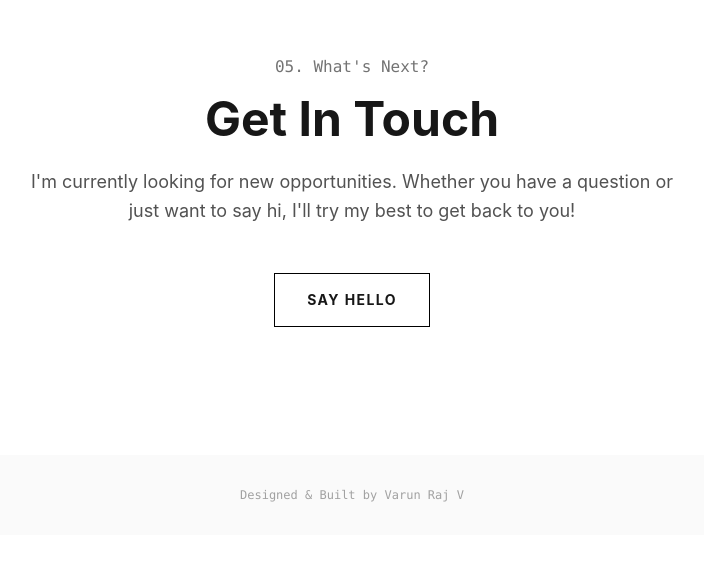
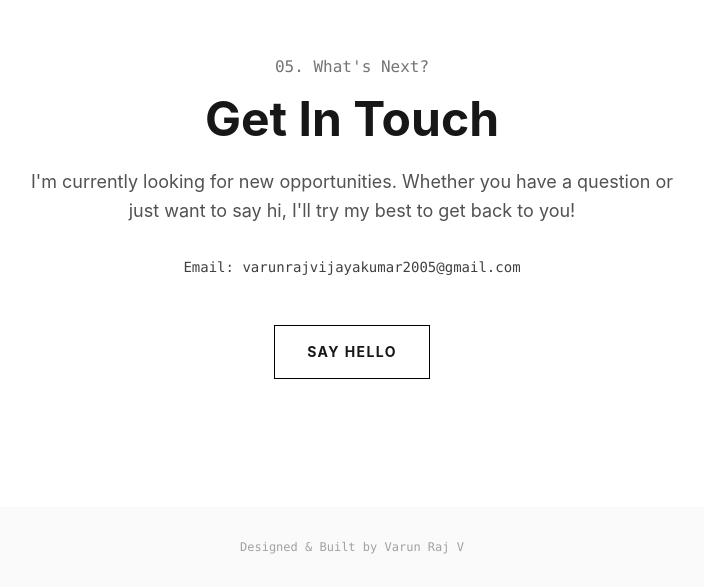
Before and after one commit to VarunRajV28/portfolio, a React (Vite) app: page / in a window 1280 px wide. Shown: the part 3157-3744 px from the top of the page, without its empty margins (288-992 px from the left). Before the commit the page ends 3692 px from the top, so only its background shows below. Built offline with nearby package versions, Linux system fonts and the light colour scheme.

Commit message:
Add email display in contact section

```diff
--- a/src/App.tsx
+++ b/src/App.tsx
@@ -457,9 +457,12 @@ const App: React.FC = () => {
           >
             <p className="text-neutral-500 font-mono mb-4">05. What's Next?</p>
             <h2 className="text-5xl font-bold mb-6">Get In Touch</h2>
-            <p className="text-neutral-600 text-lg mb-12 leading-relaxed">
+            <p className="text-neutral-600 text-lg mb-8 leading-relaxed">
               I'm currently looking for new opportunities. Whether you have a question or just want to say hi, I'll try my best to get back to you!
             </p>
+            <div className="mb-12 text-neutral-700">
+              <p className="text-sm font-mono">Email: <a href={`mailto:${profile.email}`} className="hover:text-black transition-colors">{profile.email}</a></p>
+            </div>
             <motion.a
               href={`mailto:${profile.email}`}
               whileHover={{ scale: 1.05 }}
```
